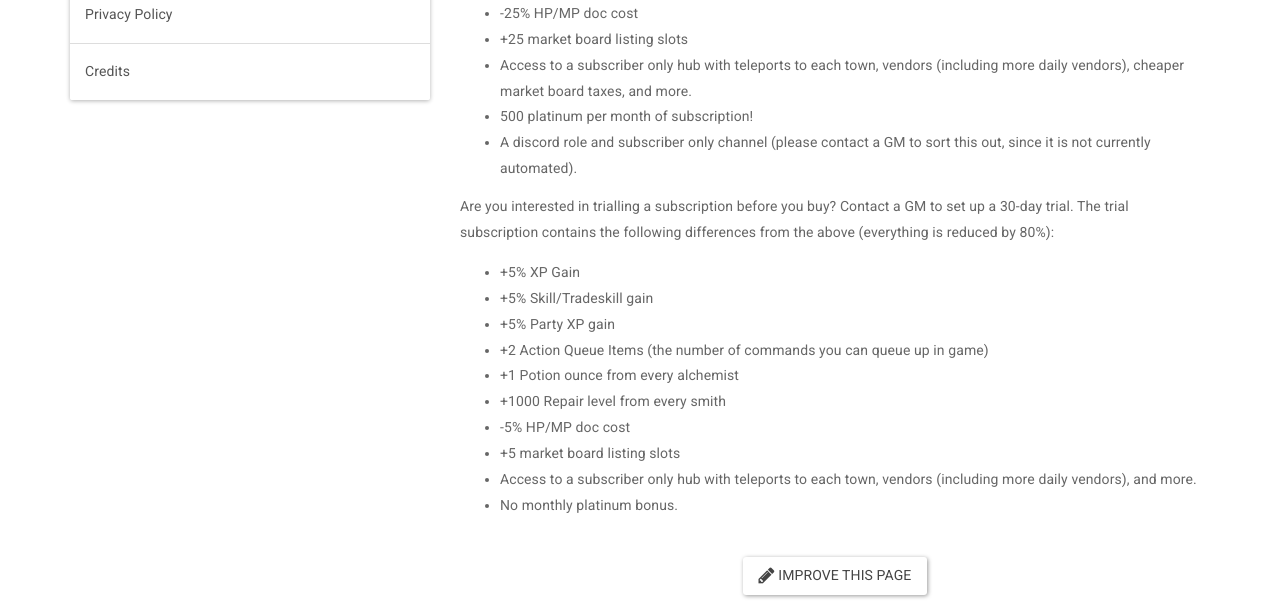
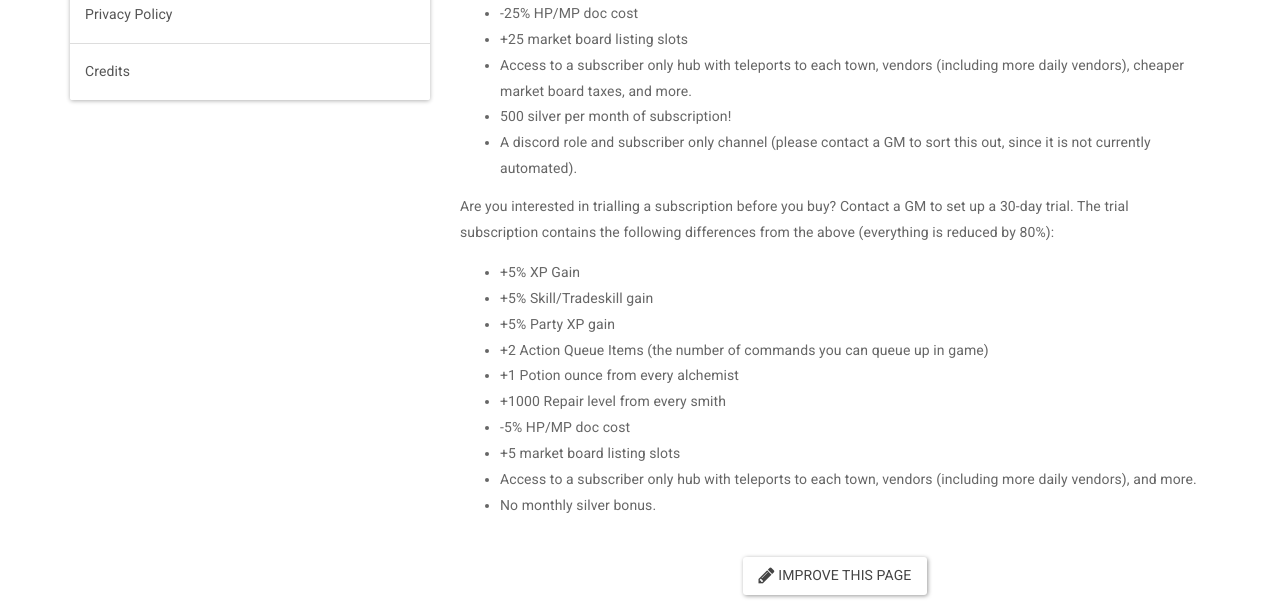
Before and after one commit to LandOfTheRair/landoftherair.github.io, a Jekyll site: the page built from _docs/other/subscriber-benefits.md, in a window 1280 px wide and 1158 px high. Shown: the part 380-982 px from the top of the window. Built offline with Jekyll 4.4.1, drawn with Linux system fonts in a browser that asks for light colours; nearby versions of some CDN libraries.

Commit message:
Update subscriber-benefits.md

```diff
--- a/_docs/other/subscriber-benefits.md
+++ b/_docs/other/subscriber-benefits.md
@@ -14,7 +14,7 @@ As a subscriber to Land of the Rair, you receive many convenient perks:
 * -25% HP/MP doc cost
 * +25 market board listing slots
 * Access to a subscriber only hub with teleports to each town, vendors (including more daily vendors), cheaper market board taxes, and more.
-* 500 platinum per month of subscription!
+* 500 silver per month of subscription!
 * A discord role and subscriber only channel (please contact a GM to sort this out, since it is not currently automated).
 
 Are you interested in trialling a subscription before you buy? Contact a GM to set up a 30-day trial. The trial subscription contains the following differences from the above (everything is reduced by 80%):
@@ -28,4 +28,4 @@ Are you interested in trialling a subscription before you buy? Contact a GM to s
 * -5% HP/MP doc cost
 * +5 market board listing slots
 * Access to a subscriber only hub with teleports to each town, vendors (including more daily vendors), and more.
-* No monthly platinum bonus.
+* No monthly silver bonus.
```
